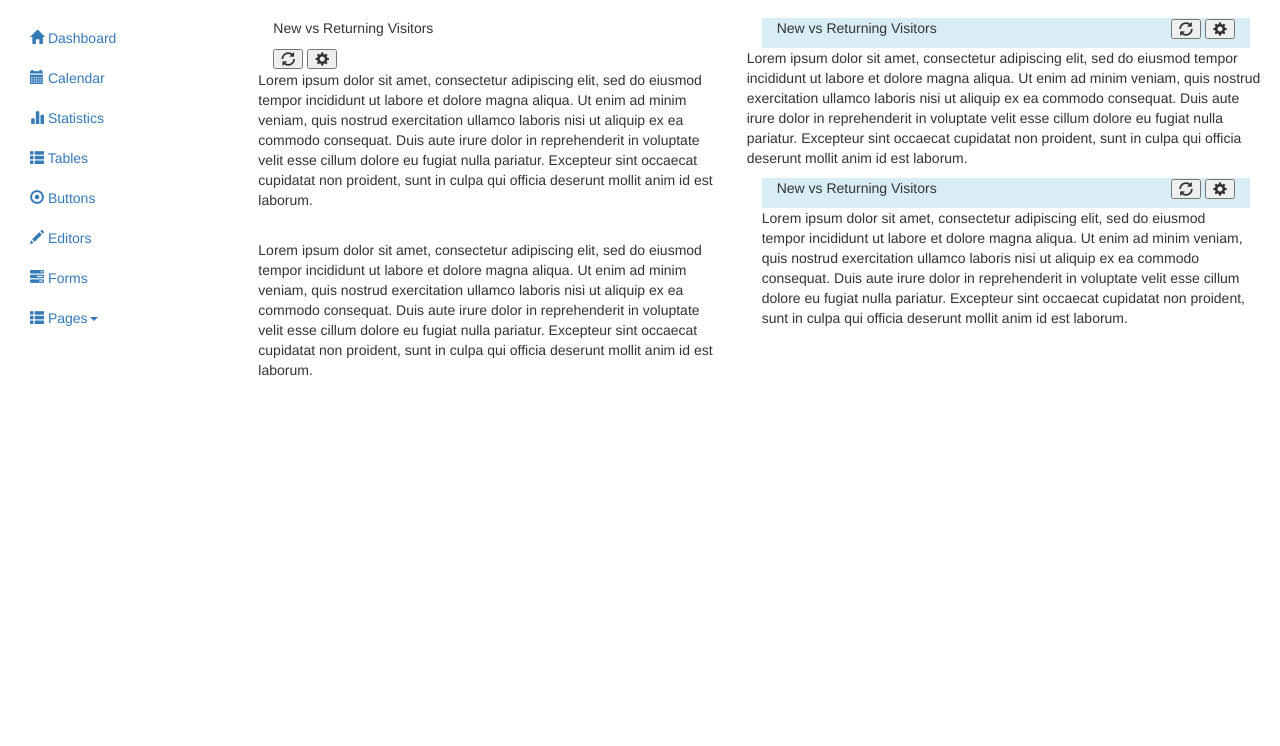
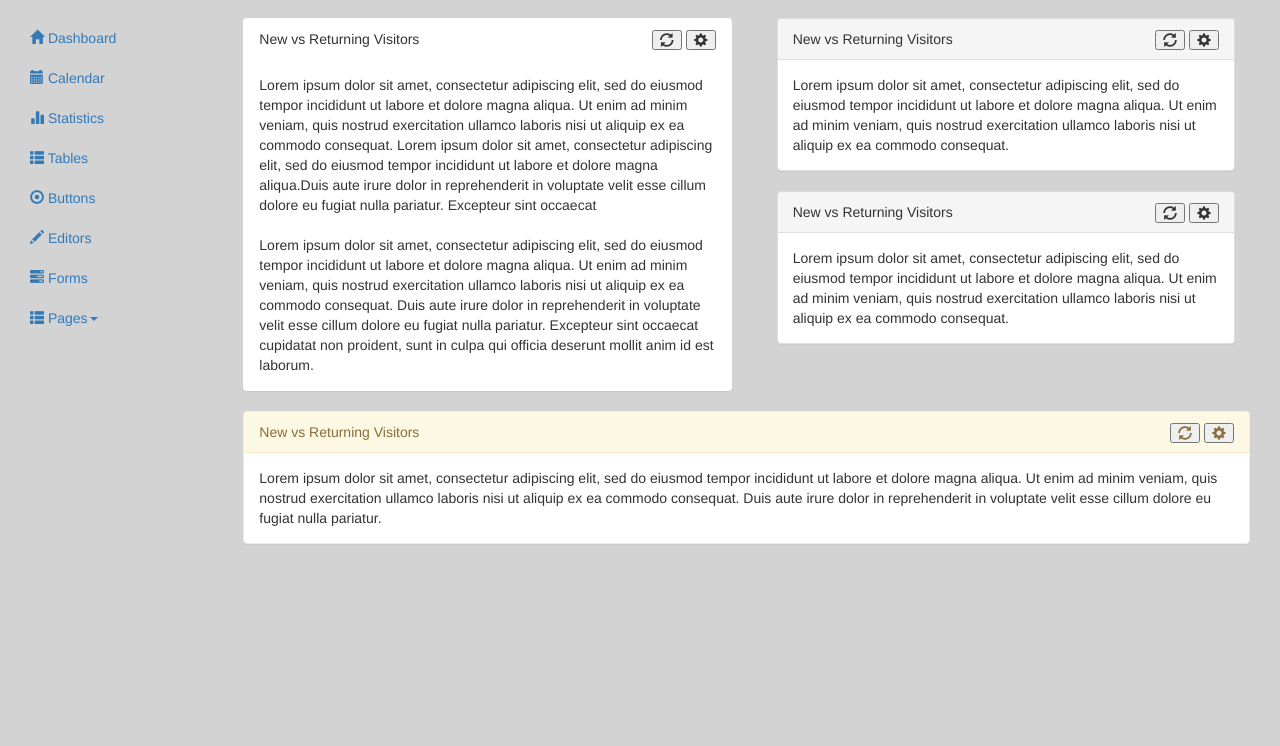
Before and after one commit to like1993/projekte, a plain HTML site: page index.html in a window 1280 px wide. Shown: the part 54-800 px from the top of the page. Drawn offline with nearby package versions, Linux system fonts and the light colour scheme.

Commit message:
replaced div with panels

```diff
--- a/index.html
+++ b/index.html
@@ -9,7 +9,7 @@
   <script src="https://ajax.googleapis.com/ajax/libs/jquery/1.12.2/jquery.min.js"></script>
   <script src="http://maxcdn.bootstrapcdn.com/bootstrap/3.3.6/js/bootstrap.min.js"></script>
 </head>
-<body>
+<body style="background-color:lightgray">
     <nav class="navbar navbar-inverse">
         <div class="container">
             <div class="navbar-header">
@@ -52,57 +52,68 @@
                 <li><a href="#"><i class="glyphicon glyphicon-th-list"></i> Pages<span class="caret"></span> </a></li>
             </ul>
         </div><!-- end of dashboard-->
-        <div class="col-md-10 col-sm-9">
-            <div class="col-md-6 col-sm-6"><!-- first block-->
-                <div class="col-md-12 col-sm-12 col-xs-12 form-inline">
-                    <div class="pull-left col-sm-6">
-                        <p>New vs Returning Visitors</p>
-
-                    </div>
-                    <div class="group-btn pull-right col-sm-12" role="group">
+        <div class="col-md-10 col-sm-9 col-xs-12">
+            <div class="col-md-6 col-sm-6 "><!-- first block-->
+                <div class="panel ">
+                    <div class="panel-heading inline ">New vs Returning Visitors
+                        <div class="group-btn pull-right inline-block " role="group">
                             <button type="button" class="glyphicon glyphicon-refresh"></button>
                             <button type="button" class="glyphicon glyphicon-cog"></button>
                         </div>
                     </div>
-
-
-                <div class="col-md-12 col-sm-12 col-xs-12">
-                    <p>Lorem ipsum dolor sit amet, consectetur adipiscing elit, sed do eiusmod tempor incididunt ut labore et dolore magna aliqua. Ut enim ad minim veniam, quis nostrud exercitation ullamco laboris nisi ut aliquip ex ea commodo consequat. Duis aute irure dolor in reprehenderit in voluptate velit esse cillum dolore eu fugiat nulla pariatur. Excepteur sint occaecat cupidatat non proident, sunt in culpa qui officia deserunt mollit anim id est laborum.</p>
-                    <br>
-                    <p>Lorem ipsum dolor sit amet, consectetur adipiscing elit, sed do eiusmod tempor incididunt ut labore et dolore magna aliqua. Ut enim ad minim veniam, quis nostrud exercitation ullamco laboris nisi ut aliquip ex ea commodo consequat. Duis aute irure dolor in reprehenderit in voluptate velit esse cillum dolore eu fugiat nulla pariatur. Excepteur sint occaecat cupidatat non proident, sunt in culpa qui officia deserunt mollit anim id est laborum.</p>
+                    <div class="panel-body">
+                        Lorem ipsum dolor sit amet, consectetur adipiscing elit, sed do eiusmod tempor incididunt ut labore et dolore magna aliqua. Ut enim ad minim veniam, quis nostrud exercitation ullamco laboris nisi ut aliquip ex ea commodo consequat.
+                        Lorem ipsum dolor sit amet, consectetur adipiscing elit, sed do eiusmod tempor incididunt ut labore et dolore magna aliqua.Duis aute irure dolor in reprehenderit in voluptate velit esse cillum dolore eu fugiat nulla pariatur. Excepteur sint occaecat
+                        <br><br>
+                        Lorem ipsum dolor sit amet, consectetur adipiscing elit, sed do eiusmod tempor incididunt ut labore et dolore magna aliqua. Ut enim ad minim veniam, quis nostrud exercitation ullamco laboris nisi ut aliquip ex ea commodo consequat. Duis aute irure dolor in reprehenderit in voluptate velit esse cillum dolore eu fugiat nulla pariatur. Excepteur sint occaecat cupidatat non proident, sunt in culpa qui officia deserunt mollit anim id est laborum.
+                    </div>
                 </div>
             </div><!--end of firs block-->
-            <div class="col-md-6 col-sm-6"><!--second block-->
-                <div class="col-md-12 col-sm-12 bg bg-info "><!--seccond block Up-->
-                    <div class="pull-left">
-                        <p>New vs Returning Visitors</p>
+            <div class="col-md-6 col-sm-6 col-lg-6"><!--second block-->
+                <div class="col-md-12 col-sm-12 "><!--seccond block Up-->
 
-                    </div>
+                   <div class="panel panel-default">
+                    <div class="panel-heading inline">New vs Returning Visitors
                         <div class="group-btn pull-right" role="group">
                             <button type="button" class="glyphicon glyphicon-refresh"></button>
                             <button type="button" class="glyphicon glyphicon-cog"></button>
                         </div>
                     </div>
-                    <div class="row">
-                    <p>Lorem ipsum dolor sit amet, consectetur adipiscing elit, sed do eiusmod tempor incididunt ut labore et dolore magna aliqua. Ut enim ad minim veniam, quis nostrud exercitation ullamco laboris nisi ut aliquip ex ea commodo consequat. Duis aute irure dolor in reprehenderit in voluptate velit esse cillum dolore eu fugiat nulla pariatur. Excepteur sint occaecat cupidatat non proident, sunt in culpa qui officia deserunt mollit anim id est laborum.</p>
-
+                    <div class="panel-body">
+                        Lorem ipsum dolor sit amet, consectetur adipiscing elit, sed do eiusmod tempor incididunt ut labore et dolore magna aliqua. Ut enim ad minim veniam, quis nostrud exercitation ullamco laboris nisi ut aliquip ex ea commodo consequat.
+                    </div>
+                </div>
                 </div>
 
-                <div class="col-md-12 col-sm-12 bg bg-info"><!--seccond block down-->
-                    <div class="pull-left">
-                        <p>New vs Returning Visitors</p>
 
-                    </div>
-                    <div class="group-btn pull-right" role="group">
+                <div class="col-md-12 col-sm-12 "><!--seccond block down-->
+
+                      <div class="panel panel-default ">
+                    <div class="panel-heading inline-block">New vs Returning Visitors
+                        <div class="group-btn pull-right " role="group">
                             <button type="button" class="glyphicon glyphicon-refresh"></button>
                             <button type="button" class="glyphicon glyphicon-cog"></button>
                         </div>
                     </div>
-                    <div class="">
-                    <p>Lorem ipsum dolor sit amet, consectetur adipiscing elit, sed do eiusmod tempor incididunt ut labore et dolore magna aliqua. Ut enim ad minim veniam, quis nostrud exercitation ullamco laboris nisi ut aliquip ex ea commodo consequat. Duis aute irure dolor in reprehenderit in voluptate velit esse cillum dolore eu fugiat nulla pariatur. Excepteur sint occaecat cupidatat non proident, sunt in culpa qui officia deserunt mollit anim id est laborum.</p>
+                    <div class="panel-body">
+                        Lorem ipsum dolor sit amet, consectetur adipiscing elit, sed do eiusmod tempor incididunt ut labore et dolore magna aliqua. Ut enim ad minim veniam, quis nostrud exercitation ullamco laboris nisi ut aliquip ex ea commodo consequat.
+                    </div>
+                    </div>
+            </div><!-- end of second block down-->
+        </div><!-- end of second block -->
 
+            <div class="col-md-12 col-sm-12 ">
+                <div class="panel panel-warning ">
+                    <div class="panel-heading inline-block">New vs Returning Visitors
+                        <div class="group-btn pull-right " role="group">
+                            <button type="button" class="glyphicon glyphicon-refresh"></button>
+                            <button type="button" class="glyphicon glyphicon-cog"></button>
                         </div>
-
+                    </div>
+                    <div class="panel-body">
+                        Lorem ipsum dolor sit amet, consectetur adipiscing elit, sed do eiusmod tempor incididunt ut labore et dolore magna aliqua. Ut enim ad minim veniam, quis nostrud exercitation ullamco laboris nisi ut aliquip ex ea commodo consequat. Duis aute irure dolor in reprehenderit in voluptate velit esse cillum dolore eu fugiat nulla pariatur.
+                    </div>
+                    </div>
             </div>
         </div>
 </div>
```
Lines whose indentation alone changed are shown as unchanged.
